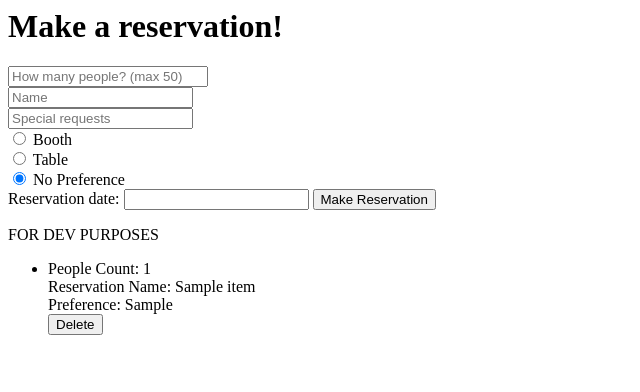
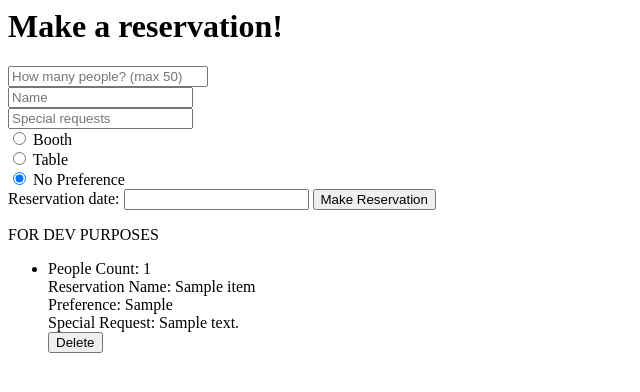
Before and after one commit to danielbrinkman/IntroSWEProject, a Django app: template reservation/templates/reservation.html in a window 1280 px wide. Shown: the top 392 px of the page, without its empty margins (0-640 px from the left). Run offline with Django 3.2, Linux system fonts and the light colour scheme; the template is opened without the code that fills it: most values are stand-ins (such as "Sample title", 1, 10 or a date in 2020).

Commit message:
Add files via upload

```diff
--- a/reservation/templates/reservation.html
+++ b/reservation/templates/reservation.html
@@ -2,9 +2,9 @@
 <body>
 
 	<form action="/addReservationItem/" method = "POST">{% csrf_token %}
-		<input type="number" min="1" max="50" style="width: 200px;"name="peopleCount" placeholder="How many people? (max 50)"> <br>
-		<input type="text" name="reservationName" placeholder="Name"> <br>
-        	<input type="text" name="comments" placeholder="Special requests"> <br>
+		<input type="number" min="1" max="50" style="width: 200px;"name="peopleCount" placeholder="How many people? (max 50)" required> <br>
+		<input type="text" name="reservationName" placeholder="Name" required> <br>
+		<input type="text" name="comments" placeholder="Special requests"> <br>
 		<input type="radio" id="Booth" name="tablePref" value="Booth">
 		<label for="Booth">Booth</label><br>
 		<input type="radio" id="Table" name="tablePref" value="Table">
@@ -21,10 +21,10 @@
 	<ul>
 		{% for i in all_items %}
         	<li>
-            		People Count: {{i.peopleCount}} <br>
-			Reservation Name: {{i.reservationName}} <br>
-			Preference: {{i.boothTable}}
-			<!--Reservation Date: {{i.reservationDate}}-->
+				People Count: {{i.peopleCount}} <br>
+				Reservation Name: {{i.reservationName}} <br>
+				Preference: {{i.boothTable}} <br>
+				Special Request: {{i.comments}}
         	</li>
 
         	<form action="/deleteReservationItem/{{i.id}}/" method = "post">{% csrf_token %}
```
